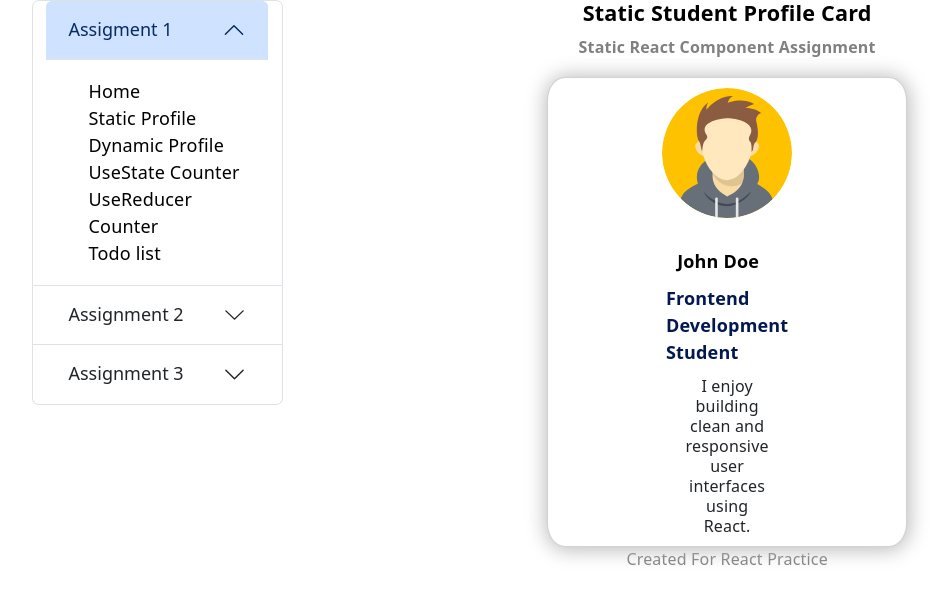
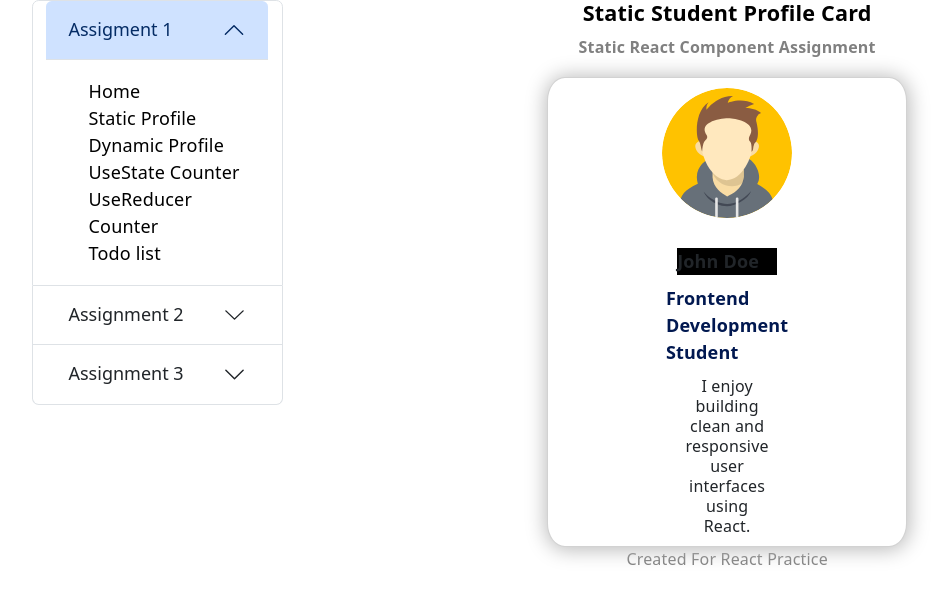
Before and after one commit to DevCodeYuvraj/React-Practice, a React app in the folder myapp/: page /StaticProfile in a window 1280 px wide. Shown: the top 604 px of the page, without its empty margins (52-1001 px from the left). Built offline with nearby package versions, Linux system fonts and the light colour scheme; the HTML template or start-up script is replaced by a standard one.

Commit message:
A9728:41 PM154 C15441i8:41 PM

```diff
--- a/myapp/src/index.css
+++ b/myapp/src/index.css
@@ -113,7 +113,7 @@
 .user-name {
   width: 100px;
   margin-top: 30px;
-  color: black;
+  background-color: black;
   font-weight: 800;
 }
 
```
